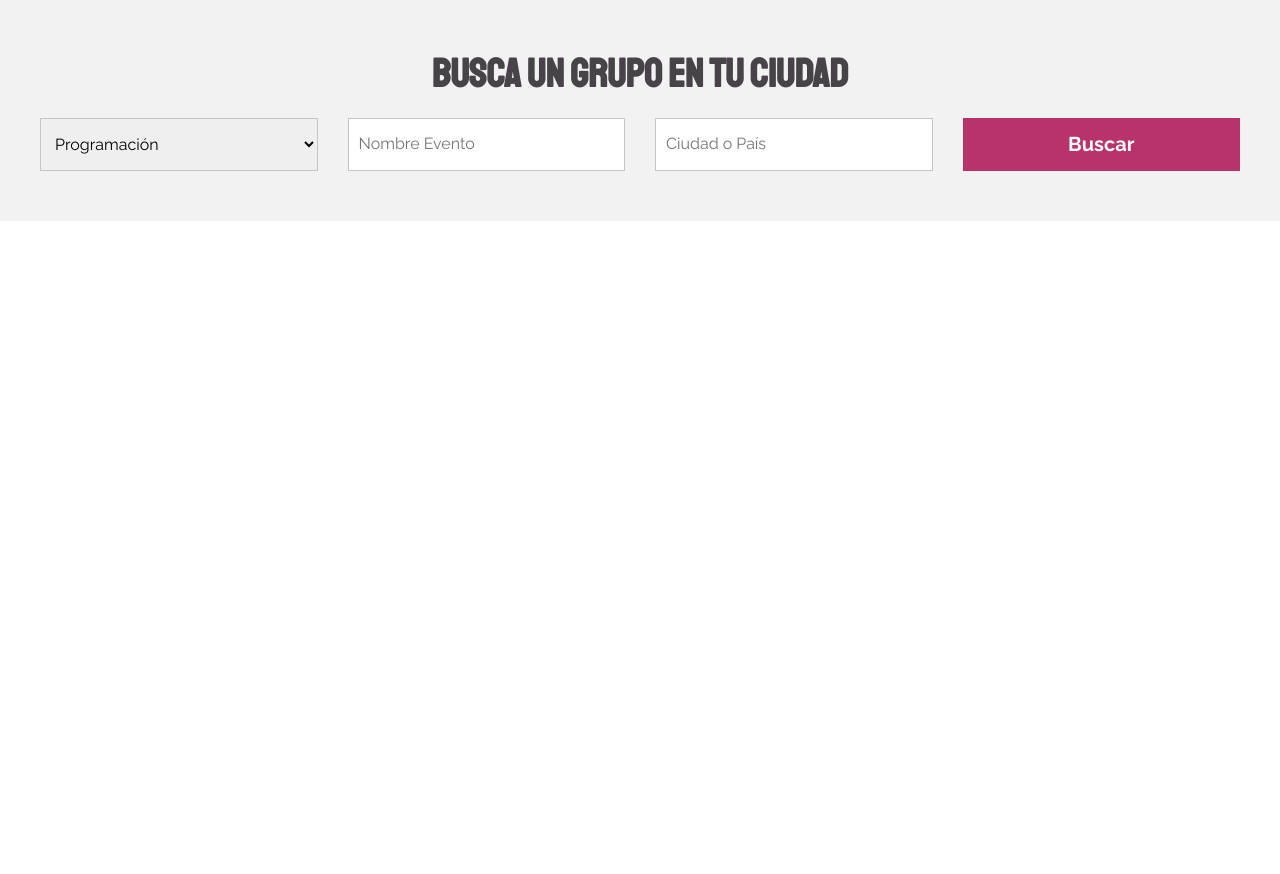
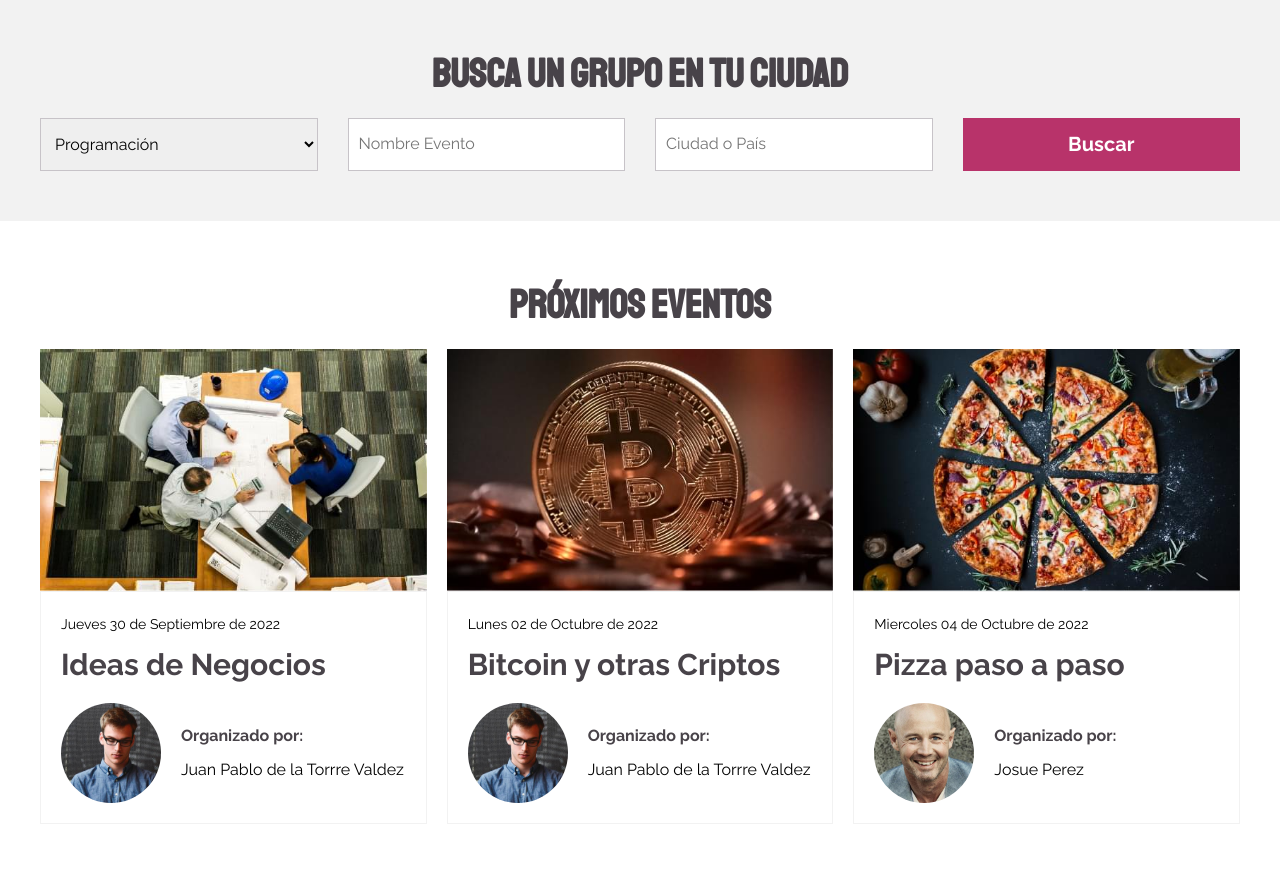
Before and after one commit to ArturoSM10/meetUp, a website: page index.html in a window 1280 px wide. Shown: the part 732-1606 px from the top of the page. Before the commit the page ends 953 px from the top, so only its background shows below. Drawn offline with Linux system fonts and the light colour scheme.

Commit message:
Se agrego estructura, estilos y media queries a la seecion eventos

```diff
--- a/index.html
+++ b/index.html
@@ -60,7 +60,91 @@
             </form>
         </div>
     </section>
+    <main>
+        <section class="eventos">
+            <div class="eventos__contenedor">
+                <h2 class="eventos__titulo">Próximos eventos</h2>
+                <div class="eventos__contenido">
+                    <a class="eventos__card" href="#">
+                        <picture>
+                            <source src="./build/img/imagen1.avif" type="image/avif">
+                            <source src="./build/img/imagen1.webp" type="image/webp">
+                            <img class="eventos__img" decoding="async" loading="lazy" src="./build/img/imagen1.jpg" alt="Imagen eventos">
+                        </picture>
 
+                        <div class="eventos__info">
+                            <p class="eventos__fecha">Jueves 30 de <span>septiembre </span>de 2022</p>
+                            <h3 class="eventos__title">Ideas de <span>negocios</span></h3>
+
+                            <div class="perfil">
+                                <picture>
+                                    <source src="./build/img/perfil1.avif" type="image/avif">
+                                    <source src="./build/img/perfil1.webp" type="image/webp">
+                                    <img class="perfil__img" decoding="async" loading="lazy" src="./build/img/perfil1.jpg" alt="Imagen eventos">
+                                </picture>
+
+                                <div class="perfil__info">
+                                    <h3 class="perfil__title">Organizado por:</h3>
+                                    <p class="perfil__p">Juan Pablo de la Torrre Valdez</p>
+                                </div>
+                            </div>
+                        </div>
+                    </a>
+
+                    <a class="eventos__card" href="#">
+                        <picture>
+                            <source src="./build/img/imagen2.avif" type="image/avif">
+                            <source src="./build/img/imagen2.webp" type="image/webp">
+                            <img class="eventos__img" decoding="async" loading="lazy" src="./build/img/imagen2.jpg" alt="Imagen eventos">
+                        </picture>
+
+                        <div class="eventos__info">
+                            <p class="eventos__fecha">Lunes 02 de <span>octubre </span> de 2022</p>
+                            <h3 class="eventos__title">Bitcoin y otras <span>Criptos</span></h3>
+
+                            <div class="perfil">
+                                <picture>
+                                    <source src="./build/img/perfil1.avif" type="image/avif">
+                                    <source src="./build/img/perfil1.webp" type="image/webp">
+                                    <img class="perfil__img" decoding="async" loading="lazy" src="./build/img/perfil1.jpg" alt="Imagen eventos">
+                                </picture>
+
+                                <div class="perfil__info">
+                                    <h3 class="perfil__title">Organizado por:</h3>
+                                    <p class="perfil__p">Juan Pablo de la Torrre Valdez</p>
+                                </div>
+                            </div>
+                        </div>
+                    </a>
+                    <a class="eventos__card" href="#">
+                        <picture>
+                            <source src="./build/img/imagen3.avif" type="image/avif">
+                            <source src="./build/img/imagen3.webp" type="image/webp">
+                            <img class="eventos__img" decoding="async" loading="lazy" src="./build/img/imagen3.jpg" alt="Imagen eventos">
+                        </picture>
+
+                        <div class="eventos__info">
+                            <p class="eventos__fecha">Miercoles 04 de <span>octubre </span> de 2022</p>
+                            <h3 class="eventos__title">Pizza paso a paso</h3>
+
+                            <div class="perfil">
+                                <picture>
+                                    <source src="./build/img/perfil2.avif" type="image/avif">
+                                    <source src="./build/img/perfil2.webp" type="image/webp">
+                                    <img class="perfil__img" decoding="async" loading="lazy" src="./build/img/perfil2.jpg" alt="Imagen eventos">
+                                </picture>
+
+                                <div class="perfil__info">
+                                    <h3 class="perfil__title">Organizado por:</h3>
+                                    <p class="perfil__p">Josue Perez</p>
+                                </div>
+                            </div>
+                        </div>
+                    </a>
+                </div>
+            </div>
+        </section>
+    </main>
     <script src="./build/js/imagenes.js"></script>
 </body>
 </html>
--- a/src/scss/app.scss
+++ b/src/scss/app.scss
@@ -1,3 +1,4 @@
 @forward './base';
 @forward './ui/header';
 @forward './ui/formulario';
+@forward './ui/main';
--- a/src/scss/base/_globales.scss
+++ b/src/scss/base/_globales.scss
@@ -39,6 +39,7 @@ img {
 h1, h2, h3 {
     font-family: v.$fuente_heading;
     color: v.$gris;
+    margin: 0;
 }
 
 h1 {
@@ -52,6 +53,7 @@ h2 {
 
 h1, h2 {
     font-family: v.$fuente_heading;
+    text-align: center;
 }
 
 h3 {
--- /dev/null
+++ b/src/scss/ui/main/_eventos.scss
@@ -0,0 +1,81 @@
+@use '../../base/variables' as v;
+@use '../../base/mixins' as m;
+
+.eventos {
+    padding: 5rem 0;
+
+    span {
+        text-transform: capitalize;
+    }
+
+    &__contenido {
+        margin-top: 2rem;
+        @include m.tablet {
+            @include m.grid(3, 2rem);
+        }
+    }
+
+    &__card {
+        display: block;
+        margin-bottom: 2rem;
+        @include m.tablet {
+            margin-bottom: 0;
+            display: flex;
+            flex-direction: column;
+        }
+    }
+
+    &__img {
+        width: 100%;
+    }
+
+    &__info {
+        border: 1px solid #f2f2f2;
+        padding: 2rem;
+        flex: 1;
+    }
+
+    &__fecha {
+        margin: 0;
+        font-size: 1.4rem;
+    }
+
+    &__titulo {
+        font-family: v.$fuente_heading;
+        font-size: 4rem;
+        margin: 1rem 0;
+        text-transform: uppercase;
+        font-weight: 700;
+    }
+
+    &__title {
+        font-family: v.$fuente_principal;
+        font-size: 3rem;
+        font-weight: 700;
+        margin: 1rem 0;
+    }
+}
+
+.perfil {
+    display: flex;
+    align-items: center;
+    margin-top: 2rem;
+    gap: 2rem;
+
+    &__img {
+        border-radius: 50%;
+        width: 10rem;
+    }
+
+    &__title {
+        font-family: v.$fuente_principal;
+        font-size: 1.6rem;
+        font-weight: 700;
+        margin: 0.5rem 0;
+        line-height: 1.8;
+    }
+
+    &__p {
+        margin: 0.5rem 0;
+    }
+}
--- /dev/null
+++ b/src/scss/ui/main/_index.scss
@@ -0,0 +1 @@
+@forward './eventos';
```
Also changed, not shown: build/css/app.css, 1 other file.
